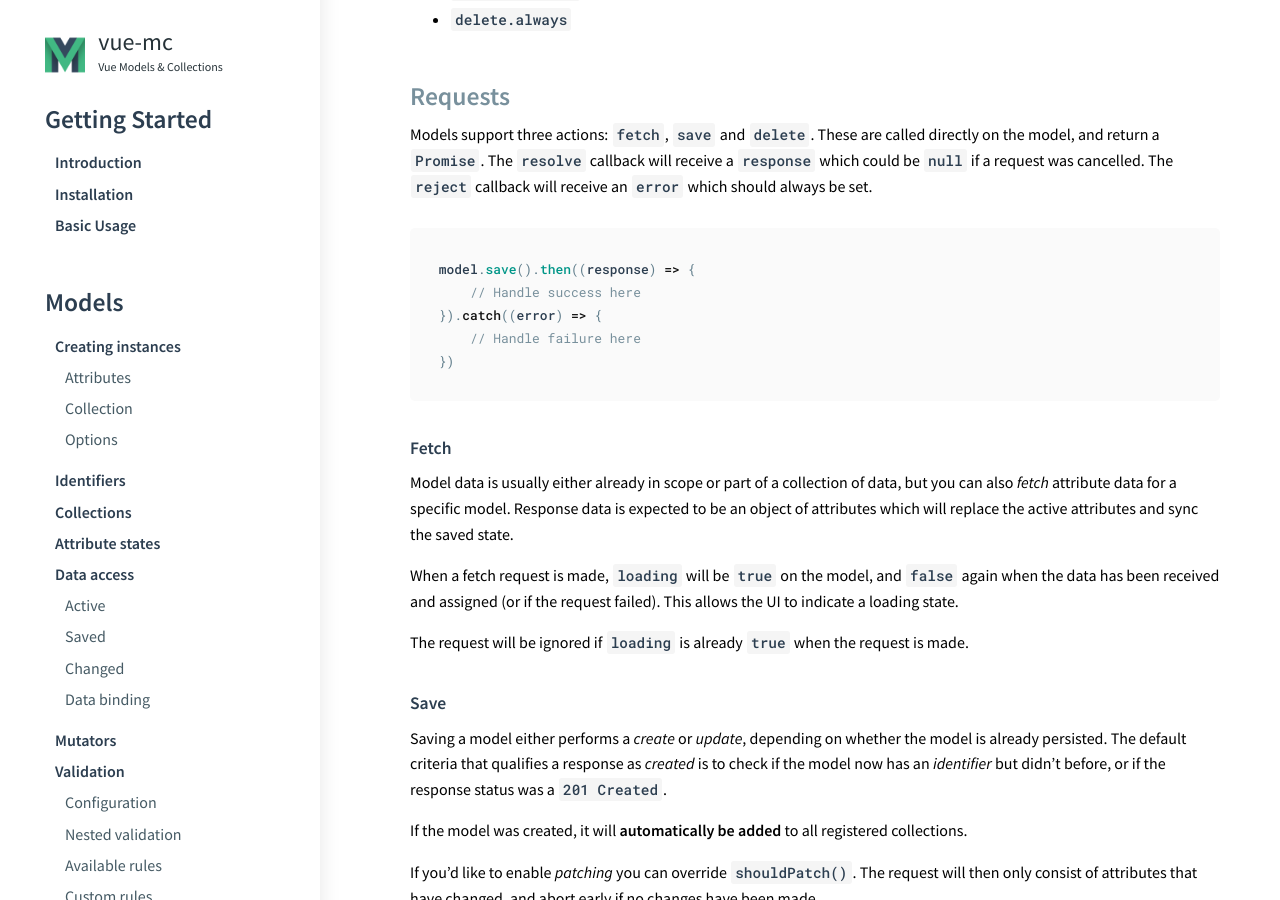
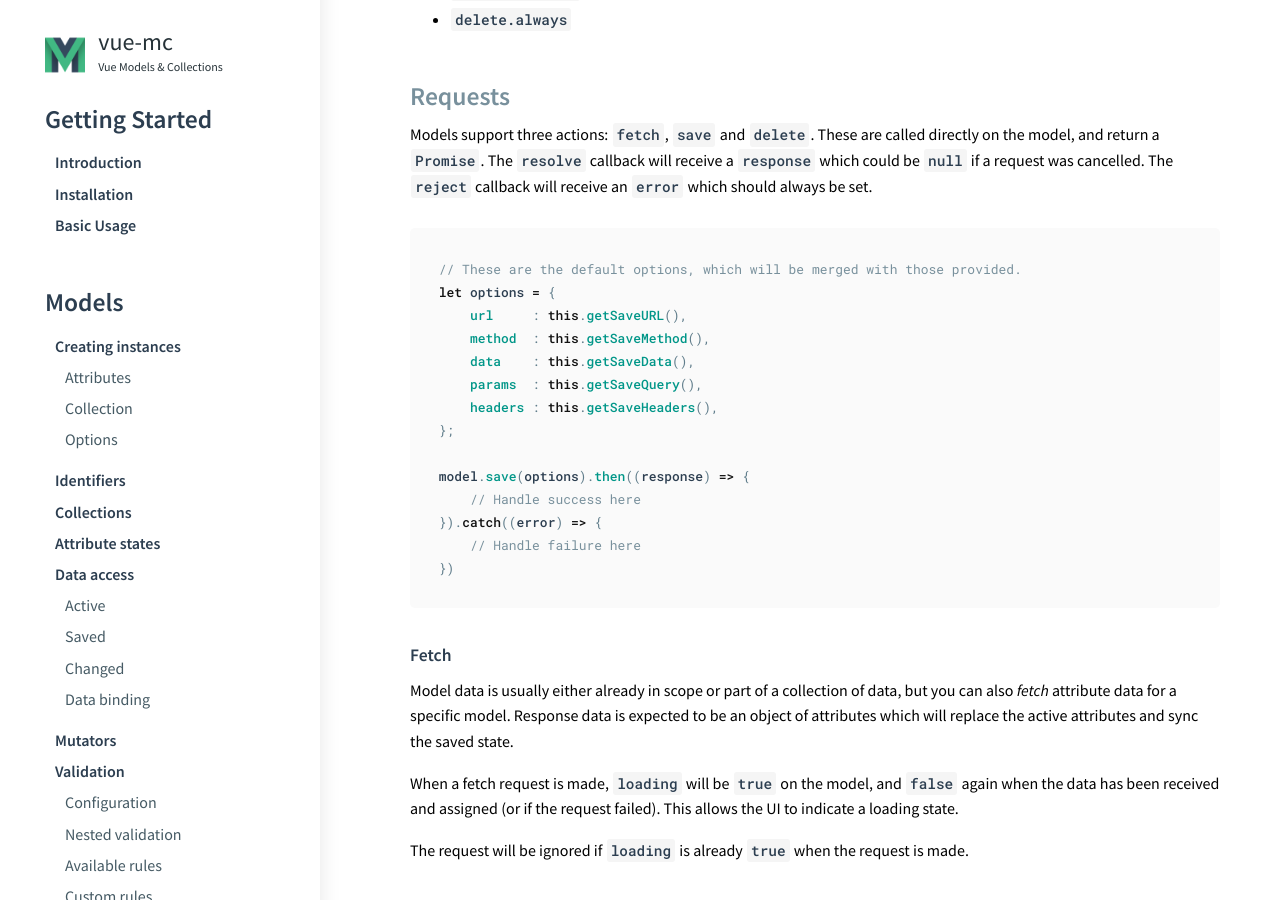
Before and after one commit to FiguredLimited/vue-mc, a Jekyll site: the page built from docs/templates/main.md, in a window 1280 px wide and 900 px high, scrolled down 23380 px. Built offline with Jekyll 4.4.1, drawn with Linux system fonts in a browser that asks for light colours.

Commit message:
Improve docs for option overrides in requests

```diff
--- a/docs/_includes/models.md
+++ b/docs/_includes/models.md
@@ -943,7 +943,17 @@ receive a `response` which could be `null` if a request was cancelled. The `reje
 callback will receive an `error` which should always be set.
 
 {% highlight js %}
-model.save().then((response) => {
+
+// These are the default options, which will be merged with those provided.
+let options = {
+    url     : this.getSaveURL(),
+    method  : this.getSaveMethod(),
+    data    : this.getSaveData(),
+    params  : this.getSaveQuery(),
+    headers : this.getSaveHeaders(),
+};
+
+model.save(options).then((response) => {
     // Handle success here
 }).catch((error) => {
     // Handle failure here
```
